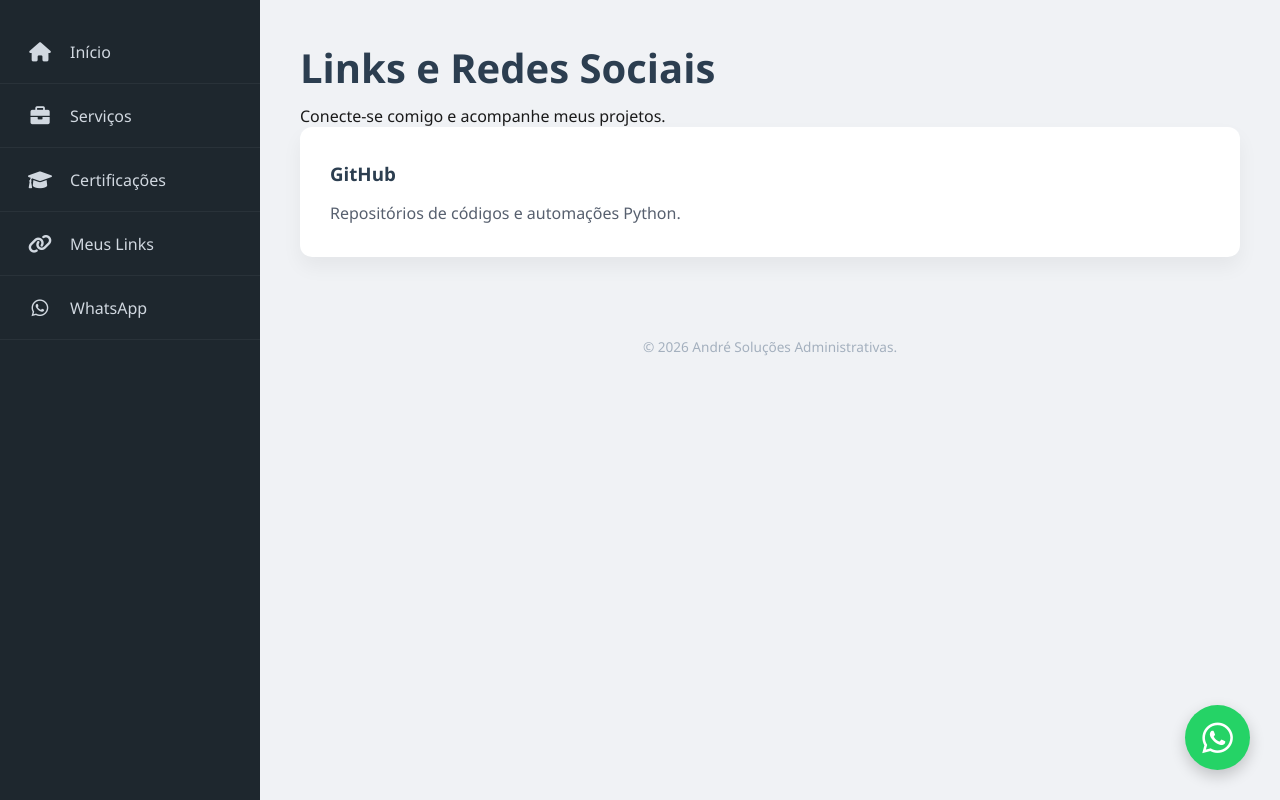
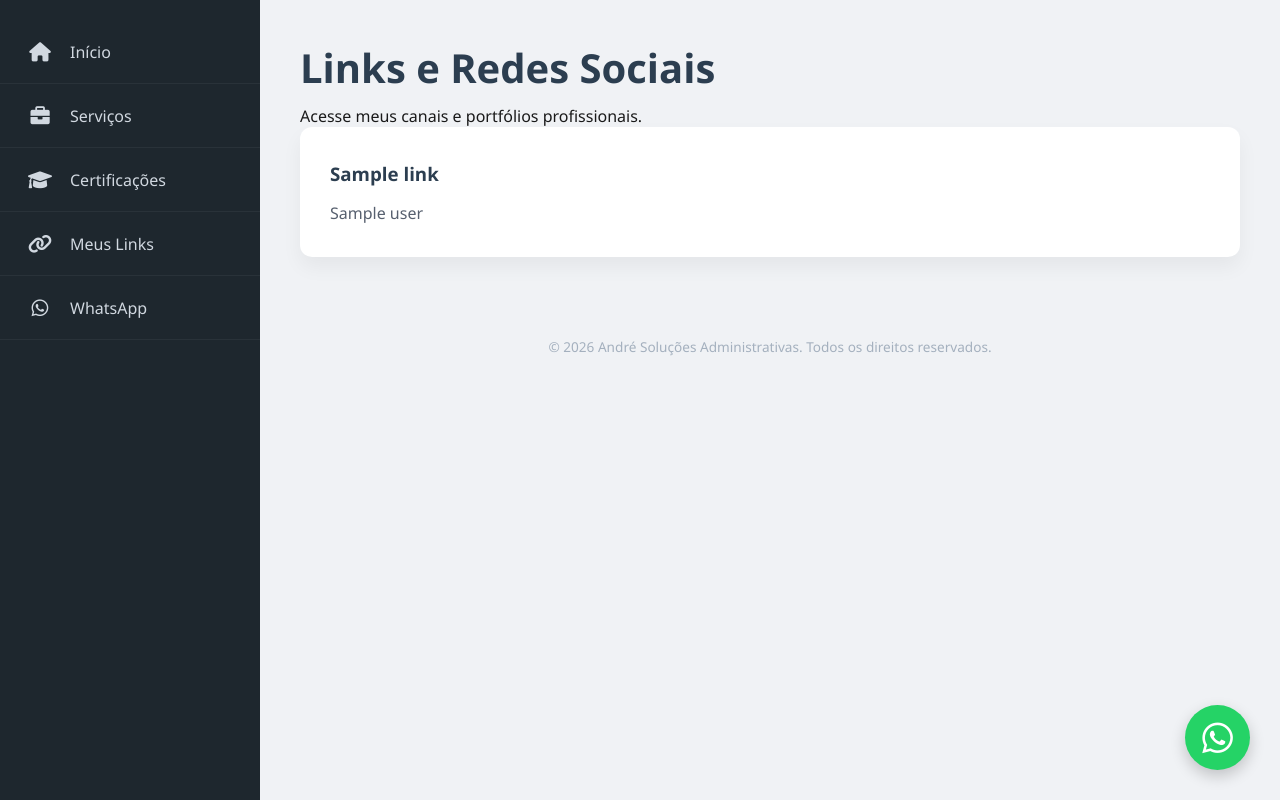
Before and after one commit to sMarkis/meu-site-profissional, a Flask app: template templates/links.html in a window 1280 px wide. Run offline with Flask 3, Linux system fonts and the light colour scheme; the template is opened without the code that fills it: most values are stand-ins (such as "Sample title", 1, 10 or a date in 2020).

Commit message:
correção janelas links e certificações

```diff
--- a/templates/links.html
+++ b/templates/links.html
@@ -3,9 +3,13 @@
 <head>
     <meta charset="UTF-8">
     <meta name="viewport" content="width=device-width, initial-scale=1.0">
-    <title>Links Úteis - André</title>
+    <title>André - Meus Links</title>
+
+    <!-- Font Awesome -->
     <link rel="stylesheet" href="https://cdnjs.cloudflare.com/ajax/libs/font-awesome/6.0.0/css/all.min.css">
-    <link rel="stylesheet" href="{{ url_for('static', filename='css/style.css') }}?v=2.2">
+
+    <!-- CSS Principal -->
+    <link rel="stylesheet" href="{{ url_for('static', filename='css/style.css') }}?v=3.0">
 </head>
 <body>
 
@@ -49,23 +53,25 @@
     </nav>
 
     <main class="content">
-        <section>
+        <section id="links">
             <h1>Links e Redes Sociais</h1>
-            <p>Conecte-se comigo e acompanhe meus projetos.</p>
+            <p>Acesse meus canais e portfólios profissionais.</p>
 
             <div class="card-container">
-                <a href="https://github.com" target="_blank" style="text-decoration:none; color:inherit;">
+                {% for link in links_sociais %}
+                <a href="{{ link.url }}" target="_blank" style="text-decoration: none; color: inherit;">
                     <div class="card">
-                        <h3>GitHub</h3>
-                        <p>Repositórios de códigos e automações Python.</p>
+                        <div class="icon-link"><i class="{{ link.icone }}"></i></div>
+                        <h3>{{ link.nome }}</h3>
+                        <p>{{ link.user }}</p>
                     </div>
                 </a>
-                <!-- Adicione seus links de Twitch/Kick/TikTok aqui seguindo o modelo -->
+                {% endfor %}
             </div>
         </section>
 
         <footer>
-            <p>&copy; 2026 André Soluções Administrativas.</p>
+            <p>&copy; 2026 André Soluções Administrativas. Todos os direitos reservados.</p>
         </footer>
     </main>
 
```
Also changed, not shown: templates/certificados.html (+18 -10 lines).
